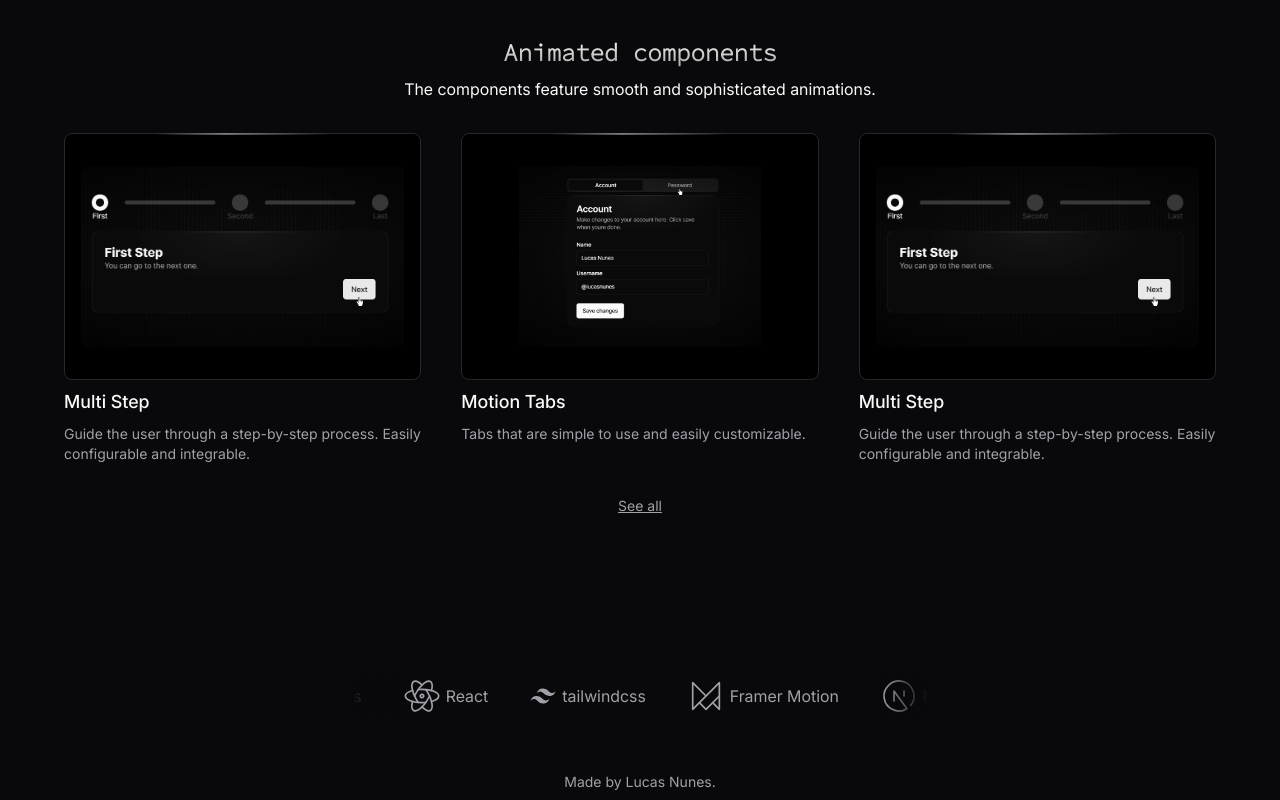
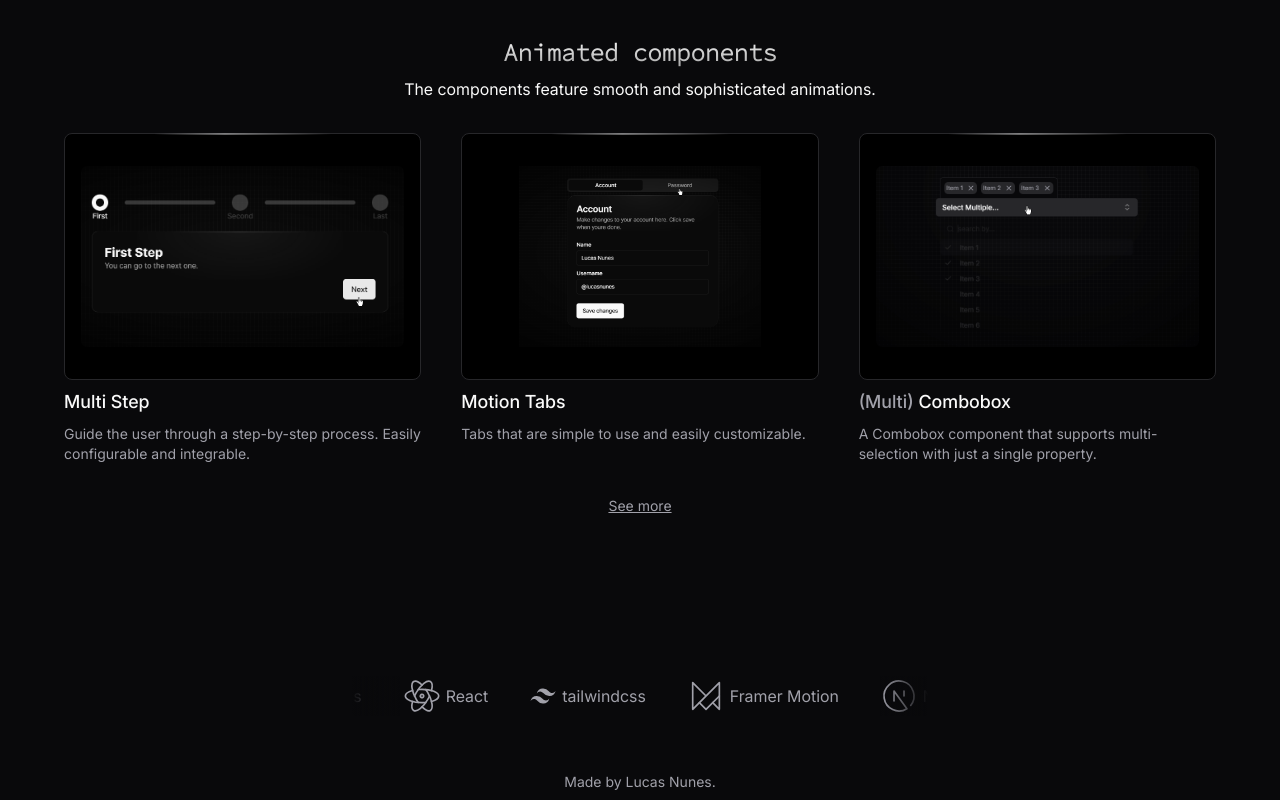
Before and after one commit to lucasnp-dev/sirius, a Next.js app: page / in a window 1280 px wide. Shown: the part 1559-2359 px from the top of the page. Built offline with nearby package versions, Linux system fonts and the light colour scheme.

Commit message:
c4 - combobox

```diff
--- a/src/app/page.tsx
+++ b/src/app/page.tsx
@@ -124,7 +124,7 @@ export default function Home() {
         </div>
 
         <div className="relative z-40 mx-auto grid max-w-6xl grid-cols-1 items-start gap-20 md:grid-cols-3 lg:gap-10 xl:grid-cols-3">
-          <a className="group space-y-2" href="/demo">
+          <Link className="group space-y-2" href="/docs/components/multi-step">
             <div className="relative flex items-center justify-center rounded-lg border bg-black p-4 py-8 transition-colors">
               <div
                 aria-hidden
@@ -146,8 +146,8 @@ export default function Home() {
               Guide the user through a step-by-step process. Easily configurable
               and integrable.
             </p>
-          </a>
-          <a className="group space-y-2" href="/demo">
+          </Link>
+          <Link className="group space-y-2" href="/docs/components/motion-tabs">
             <div className="relative flex items-center justify-center rounded-lg border bg-black p-4 py-8 transition-colors">
               <div
                 aria-hidden
@@ -168,8 +168,8 @@ export default function Home() {
             <p className="text-sm text-muted-foreground">
               Tabs that are simple to use and easily customizable.
             </p>
-          </a>
-          <a className="group space-y-2" href="/demo">
+          </Link>
+          <Link className="group space-y-2" href="/docs/components/combobox">
             <div className="relative flex items-center justify-center rounded-lg border bg-black p-4 py-8 transition-colors">
               <div
                 aria-hidden
@@ -180,25 +180,25 @@ export default function Home() {
               />
               <img
                 className="aspect-video h-full w-full rounded-md object-cover blur-0 transition duration-300 group-hover:scale-105"
-                src="/demo.gif"
+                src="/combo1.gif"
                 alt=""
               />
             </div>
             <p className="text-lg font-medium group-hover:underline">
-              Multi Step
+              <span className="text-muted-foreground">(Multi)</span> Combobox
             </p>
             <p className="text-sm text-muted-foreground">
-              Guide the user through a step-by-step process. Easily configurable
-              and integrable.
+              A Combobox component that supports multi-selection with just a
+              single property.
             </p>
-          </a>
+          </Link>
         </div>
 
         <Link
-          href="/components"
+          href="/docs/introduction"
           className="block text-center text-sm text-muted-foreground underline"
         >
-          <span>See all</span>
+          <span>See more</span>
         </Link>
       </div>
 
```
Also changed, not shown: public/combo1.gif (added).
